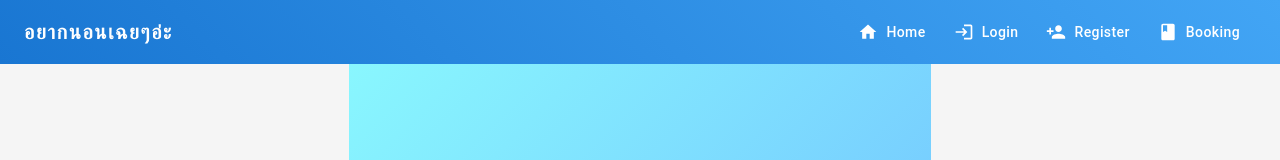
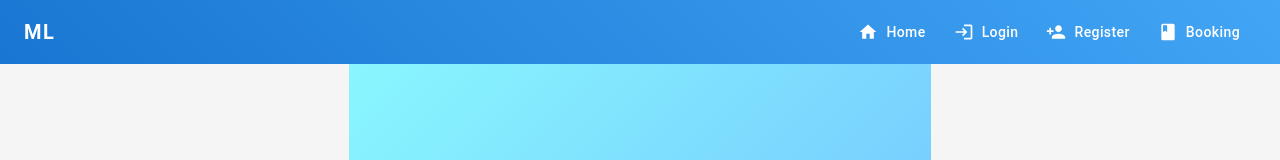
Before and after one commit to twk56/projectend, a React (Vite) app: page /booking in a window 1280 px wide. Shown: the top 160 px of the page. Built offline with nearby package versions, Linux system fonts and the light colour scheme.

Commit message:
modified:   src/components/Navbar.jsx

```diff
--- a/src/components/Navbar.jsx
+++ b/src/components/Navbar.jsx
@@ -32,7 +32,7 @@ const Navbar = () => {
           variant="h6"
           sx={{ flexGrow: 1, fontWeight: 'bold', letterSpacing: '0.1rem' }}
         >
-          อยากนอนเฉยๆอ่ะ
+          ML
         </Typography>
         <Box>
           <NavButton color="inherit" component={Link} to="/" startIcon={<HomeIcon />}>
```
